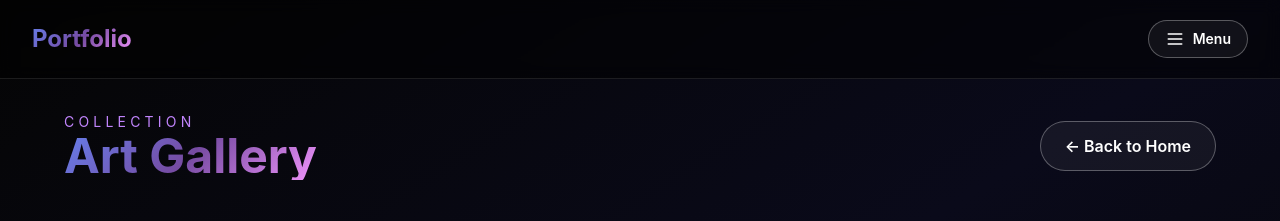
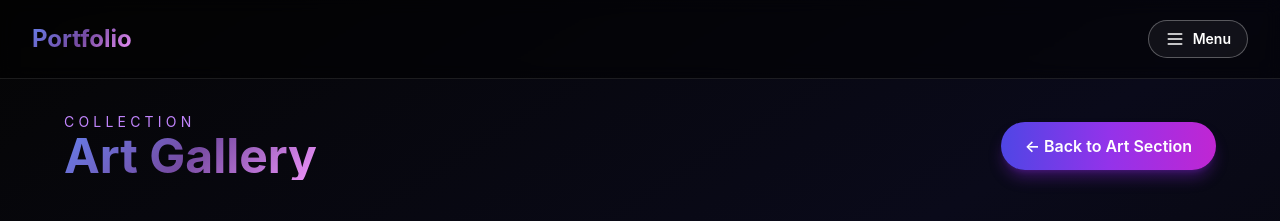
Before and after one commit to loch214/my-portfolio, a Next.js app: page /gallery in a window 1280 px wide. Shown: the top 221 px of the page. Built offline with nearby package versions, Linux system fonts and the light colour scheme.

Commit message:
Update gallery back link and button styling
Changed the gallery page's back link to point to the 'music-art' section and updated its label. Enhanced the button styling with a gradient background and shadow for improved visual appeal.

```diff
--- a/app/gallery/page.tsx
+++ b/app/gallery/page.tsx
@@ -12,10 +12,10 @@ export default function GalleryPage() {
             <h1 className="text-4xl md:text-5xl font-bold gradient-text">Art Gallery</h1>
           </div>
           <Link
-            href="/"
-            className="inline-flex items-center gap-2 rounded-full border border-white/30 bg-white/5 px-6 py-3 text-base font-semibold text-white transition hover:border-white hover:bg-white/10"
+            href="/#music-art"
+            className="inline-flex items-center gap-2 rounded-full bg-gradient-to-r from-indigo-600 via-purple-600 to-fuchsia-600 px-6 py-3 text-base font-semibold text-white shadow-lg shadow-purple-700/40 transition hover:opacity-90"
           >
-            ← Back to Home
+            ← Back to Art Section
           </Link>
         </div>
 
```
